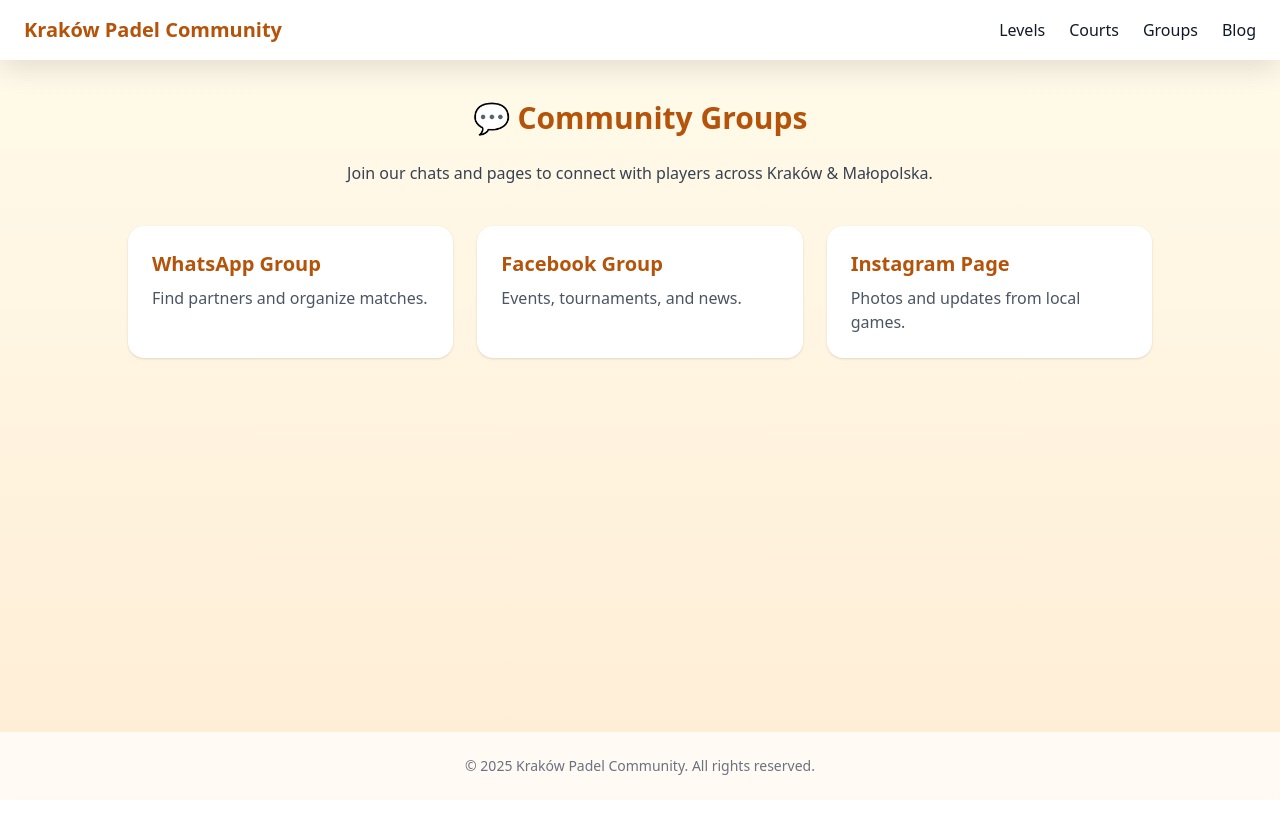
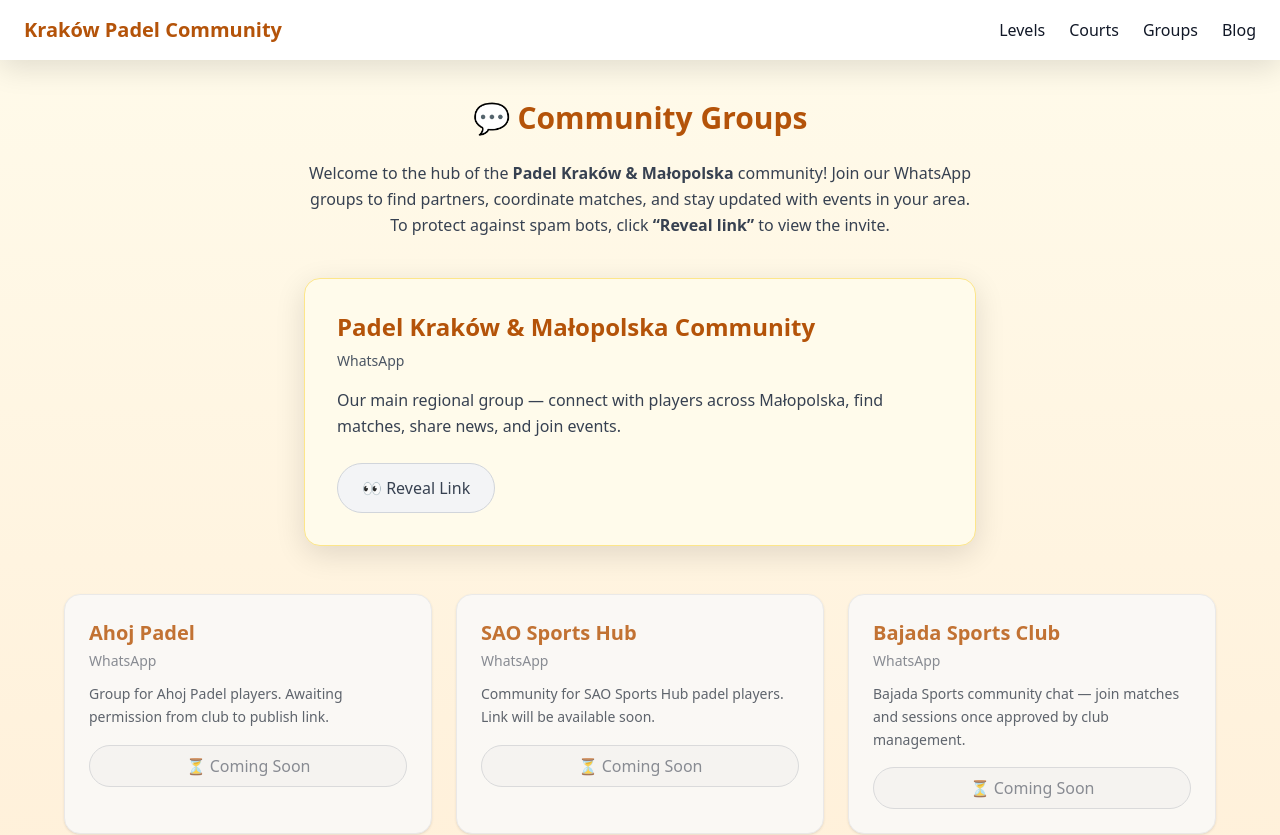
Before and after one commit to Gitperez288/padel-krakow, a Next.js app: page /groups in a window 1280 px wide. Shown: the top 835 px of the page. Before the commit the page ends 800 px from the top, so only its background shows below. Built offline with nearby package versions, Linux system fonts and the light colour scheme.

Commit message:
Update page.tsx

```diff
--- a/src/app/groups/page.tsx
+++ b/src/app/groups/page.tsx
@@ -1,24 +1,159 @@
+"use client";
+
+import { useState } from "react";
+
+type Group = {
+  name: string;
+  platform: "WhatsApp" | "Facebook";
+  encodedLink?: string; // optional for placeholders
+  desc: string;
+  available: boolean;
+};
+
 export default function GroupsPage() {
-  const groups = [
-    { name: "WhatsApp Group", desc: "Find partners and organize matches.", link: "https://chat.whatsapp.com/" },
-    { name: "Facebook Group", desc: "Events, tournaments, and news.", link: "https://facebook.com/" },
-    { name: "Instagram Page", desc: "Photos and updates from local games.", link: "https://instagram.com/" },
+  const groups: Group[] = [
+    {
+      name: "Padel Kraków & Małopolska Community",
+      platform: "WhatsApp",
+      encodedLink: "aHR0cHM6Ly9jaGF0LndoYXRzYXBwLmNvbS9MZWRjYTF3ZFN6UzgzbXhtbVlUUnBi", // encoded main link
+      desc: "Our main regional group — connect with players across Małopolska, find matches, share news, and join events.",
+      available: true,
+    },
+    {
+      name: "Ahoj Padel",
+      platform: "WhatsApp",
+      desc: "Group for Ahoj Padel players. Awaiting permission from club to publish link.",
+      available: false,
+    },
+    {
+      name: "SAO Sports Hub",
+      platform: "WhatsApp",
+      desc: "Community for SAO Sports Hub padel players. Link will be available soon.",
+      available: false,
+    },
+    {
+      name: "Bajada Sports Club",
+      platform: "WhatsApp",
+      desc: "Bajada Sports community chat — join matches and sessions once approved by club management.",
+      available: false,
+    },
   ];
+
+  const [revealed, setRevealed] = useState<Record<string, boolean>>({});
+
+  const reveal = (id: string) => {
+    setTimeout(() => {
+      setRevealed((prev) => ({ ...prev, [id]: true }));
+    }, 1200); // small anti-bot delay
+  };
+
+  const decodeLink = (encoded?: string) => {
+    if (!encoded) return "#";
+    try {
+      return atob(encoded);
+    } catch {
+      return "#";
+    }
+  };
 
   return (
     <div className="px-4 py-10 text-center">
-      <h2 className="text-3xl font-extrabold text-amber-700 mb-6">💬 Community Groups</h2>
+      <h2 className="text-3xl font-extrabold text-amber-700 mb-6">
+        💬 Community Groups
+      </h2>
       <p className="max-w-2xl mx-auto text-gray-700 mb-10 leading-relaxed">
-        Join our chats and pages to connect with players across Kraków & Małopolska.
+        Welcome to the hub of the <span className="font-semibold">Padel Kraków & Małopolska</span> community!
+        Join our WhatsApp groups to find partners, coordinate matches, and stay updated with events in your area.
+        To protect against spam bots, click <strong>“Reveal link”</strong> to view the invite.
       </p>
 
-      <div className="grid grid-cols-1 sm:grid-cols-2 lg:grid-cols-3 gap-6 max-w-5xl mx-auto">
-        {groups.map(({ name, desc, link }) => (
-          <a key={name} href={link} target="_blank" rel="noopener noreferrer" className="p-6 bg-white rounded-2xl shadow hover:shadow-lg transition text-left">
-            <h3 className="text-xl font-bold text-amber-700 mb-2">{name}</h3>
-            <p className="text-gray-600">{desc}</p>
-          </a>
-        ))}
+      {/* Main Community Highlight */}
+      <div className="max-w-2xl mx-auto mb-12">
+        {groups
+          .filter((g) => g.name.includes("Padel Kraków"))
+          .map(({ name, platform, encodedLink, desc }) => (
+            <div
+              key={name}
+              className="p-8 bg-amber-50 rounded-2xl border border-amber-200 shadow-md hover:shadow-lg transition text-left"
+            >
+              <h3 className="text-2xl font-bold text-amber-700 mb-2">
+                {name}
+              </h3>
+              <p className="text-sm text-gray-600 mb-4">{platform}</p>
+              <p className="text-gray-700 mb-6 leading-relaxed">{desc}</p>
+
+              {revealed[name] ? (
+                <a
+                  href={decodeLink(encodedLink)}
+                  target="_blank"
+                  rel="noopener noreferrer"
+                  className="inline-block bg-amber-600 text-white font-semibold px-6 py-3 rounded-full shadow hover:bg-amber-700 transition"
+                >
+                  🔗 Open {platform} Group
+                </a>
+              ) : (
+                <button
+                  onClick={() => reveal(name)}
+                  className="inline-block bg-gray-100 text-gray-700 font-medium px-6 py-3 rounded-full border border-gray-300 hover:bg-gray-200 transition"
+                >
+                  👀 Reveal Link
+                </button>
+              )}
+            </div>
+          ))}
+      </div>
+
+      {/* Club Groups Grid */}
+      <div className="grid grid-cols-1 sm:grid-cols-2 lg:grid-cols-3 gap-6 max-w-6xl mx-auto">
+        {groups
+          .filter((g) => !g.name.includes("Padel Kraków"))
+          .map(({ name, platform, desc, available, encodedLink }) => (
+            <div
+              key={name}
+              className={`p-6 rounded-2xl border shadow transition text-left ${
+                available
+                  ? "bg-white hover:shadow-lg border-gray-100"
+                  : "bg-gray-50 border-gray-200 opacity-80"
+              }`}
+            >
+              <h3 className="text-xl font-bold text-amber-700 mb-1">{name}</h3>
+              <p className="text-sm text-gray-500 mb-3">{platform}</p>
+              <p className="text-gray-700 mb-4 text-sm leading-relaxed">{desc}</p>
+
+              {available ? (
+                revealed[name] ? (
+                  <a
+                    href={decodeLink(encodedLink)}
+                    target="_blank"
+                    rel="noopener noreferrer"
+                    className="inline-block bg-amber-600 text-white font-semibold px-4 py-2 rounded-full shadow hover:bg-amber-700 transition text-center w-full"
+                  >
+                    🔗 Open {platform} Group
+                  </a>
+                ) : (
+                  <button
+                    onClick={() => reveal(name)}
+                    className="inline-block bg-gray-100 text-gray-700 font-medium px-4 py-2 rounded-full border border-gray-300 hover:bg-gray-200 transition w-full"
+                  >
+                    👀 Reveal Link
+                  </button>
+                )
+              ) : (
+                <div className="inline-block bg-gray-100 text-gray-500 font-medium px-4 py-2 rounded-full border border-gray-300 cursor-not-allowed text-center w-full">
+                  ⏳ Coming Soon
+                </div>
+              )}
+            </div>
+          ))}
+      </div>
+
+      {/* Closing Message */}
+      <div className="mt-16 max-w-3xl mx-auto text-gray-700 leading-relaxed text-lg">
+        <p>
+          Thanks to our <span className="font-semibold text-amber-700">Padel Kraków & Małopolska community</span>,
+          players can now connect and organize matches anywhere — from Kraków to Niepołomice, Skawina, and beyond.
+          Use the groups to coordinate, meet new partners, and grow the padel movement across the region. 💪
+        </p>
       </div>
     </div>
   );
```
